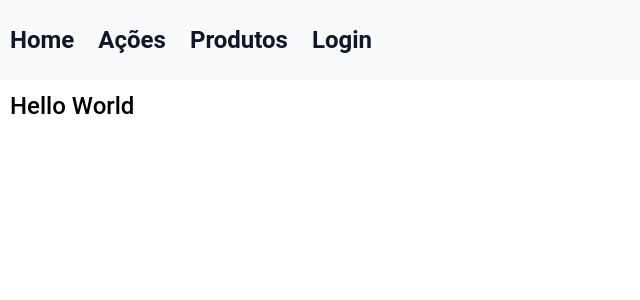
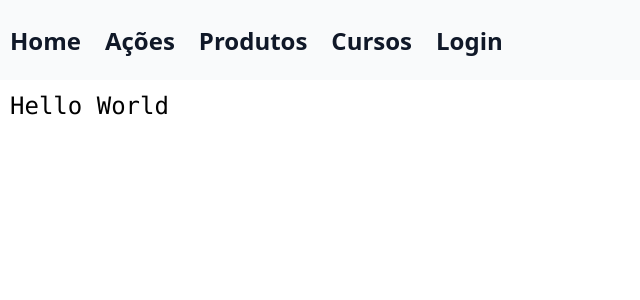
Before and after one commit to gutosavi/origamid-next, a Next.js app: page / in a window 1280 px wide. Shown: the top 300 px of the page, without its empty margins (0-640 px from the left). Built offline with nearby package versions, Linux system fonts and the light colour scheme; no server answers.

Commit message:
estuda e implementa função generateStaticParams

```diff
--- a/src/app/(rotas-dinamicas)/acoes/page.tsx
+++ b/src/app/(rotas-dinamicas)/acoes/page.tsx
@@ -32,7 +32,7 @@ export default async function AcoesPage() {
   const data: AcoesProps = await response.json();
 
   return (
-    <main className="p-2.5">
+    <main className="p-2.5 font-sans">
       <h1>{data.nome}</h1>
       <p>Preço atual: {data.preco}</p>
       <p>Preço anterior: {data.preco_anterior}</p>
--- a/src/app/(rotas-dinamicas)/cursos/page.tsx
+++ b/src/app/(rotas-dinamicas)/cursos/page.tsx
@@ -1,18 +1,25 @@
-import Link from 'next/link';
-import { fetchCursos, CursoProp } from '@/services/api';
-import { Metadata } from 'next';
+import { CursoProp, fetchCursos } from "@/services/api";
+import { Metadata } from "next";
+import Link from "next/link";
 
 export const metadata: Metadata = {
-  title: 'Cursos',
-  description: 'Página dos cursos',
+  title: "Cursos",
+  description: "Página dos cursos",
 };
+
+export async function generateStaticParams() {
+  const cursos = await fetchCursos();
+  return cursos?.map((curso) => ({
+    curso: curso.slug,
+  }));
+}
 
 export default async function CursosPage() {
   const data: CursoProp[] | null = await fetchCursos();
 
   return (
     <main>
-      <h1 className="text-2xl font-medium font-[Roboto] p-2.5">Cursos</h1>
+      <h1 className="text-2xl font-medium font-mono p-2.5">Cursos</h1>
       <ul>
         {data &&
           data.map((curso) => (
--- a/src/app/page.tsx
+++ b/src/app/page.tsx
@@ -1,7 +1,7 @@
 export default function Home() {
   return (
     <main>
-      <h1 className="text-2xl font-medium font-[Roboto] p-2.5">Hello World</h1>
+      <h1 className="text-2xl font-medium font-mono p-2.5">Hello World</h1>
     </main>
   );
 }
--- a/src/components/menu.tsx
+++ b/src/components/menu.tsx
@@ -1,6 +1,6 @@
-import Link from 'next/link';
-import { cookies } from 'next/headers';
-import LogoutButton from './ui/LogoutButton';
+import { cookies } from "next/headers";
+import Link from "next/link";
+import LogoutButton from "./ui/LogoutButton";
 
 interface UserProfile {
   autorizado: boolean;
@@ -8,13 +8,13 @@ interface UserProfile {
 }
 
 const Menu = async () => {
-  const token = (await cookies()).get('token');
+  const token = (await cookies()).get("token");
   let data: UserProfile | null = null;
   try {
-    const response = await fetch('https://api.origamid.online/conta/perfil', {
-      method: 'GET',
+    const response = await fetch("https://api.origamid.online/conta/perfil", {
+      method: "GET",
       headers: {
-        Authorization: 'Bearer ' + token?.value,
+        Authorization: "Bearer " + token?.value,
       },
     });
 
@@ -22,29 +22,32 @@ const Menu = async () => {
       data = await response.json();
     }
   } catch (error) {
-    console.error('Erro', error);
+    console.error("Erro", error);
   }
 
   return (
     <div className="w-full h-20 flex items-center p-2.5 bg-gray-900 sm:bg-gray-50">
-      <ul className="flex flex-row gap-6 text-2xl font-bold font-[Roboto] text-gray-50 sm:text-gray-900 list-none leading-relaxed">
+      <ul className="flex flex-row gap-6 text-2xl font-bold font-sans text-gray-50 sm:text-gray-900 list-none leading-relaxed">
         <li>
-          <Link href={'/'}>
+          <Link href={"/"}>
             {/* prefetch já é um padrão, então só faz sentido colocar se quiser que seja false */}
             Home
           </Link>
         </li>
         <li>
-          <Link href={'/acoes'}>Ações</Link>
+          <Link href={"/acoes"}>Ações</Link>
         </li>
         <li>
-          <Link href={'/produtos'}>Produtos</Link>
+          <Link href={"/produtos"}>Produtos</Link>
+        </li>
+        <li>
+          <Link href={"/cursos"}>Cursos</Link>
         </li>
         <li>
           {data?.autorizado ? (
-            <Link href={'/dashboard'}>{data.usuario}</Link>
+            <Link href={"/dashboard"}>{data.usuario}</Link>
           ) : (
-            <Link href={'/login'}>Login</Link>
+            <Link href={"/login"}>Login</Link>
           )}
         </li>
         {data?.autorizado && <LogoutButton data={token?.name} />}
--- a/src/components/ui/atualizar.tsx
+++ b/src/components/ui/atualizar.tsx
@@ -16,7 +16,7 @@ export default function Atualizar() {
   return (
     <button
       onClick={handleClick}
-      className="w-32 h-10 bg-gray-900 hover:bg-gray-800 text-gray-50 uppercase font-bold font-[Roboto] p-2.5 my-2 rounded-lg"
+      className="w-32 h-10 bg-gray-900 hover:bg-gray-800 text-gray-50 uppercase font-bold font-mono p-2.5 my-2 rounded-lg"
     >
       Atualizar
     </button>
```
